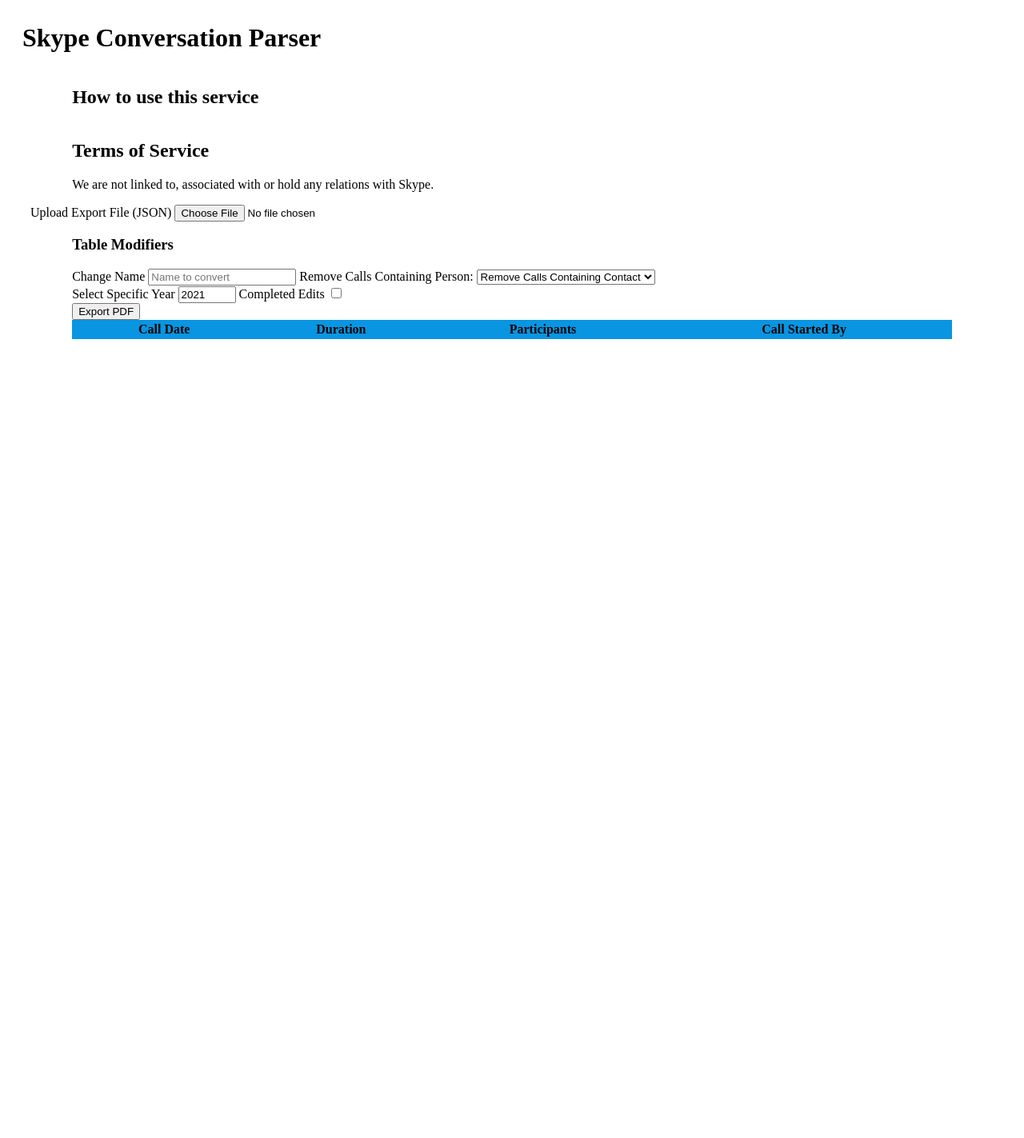
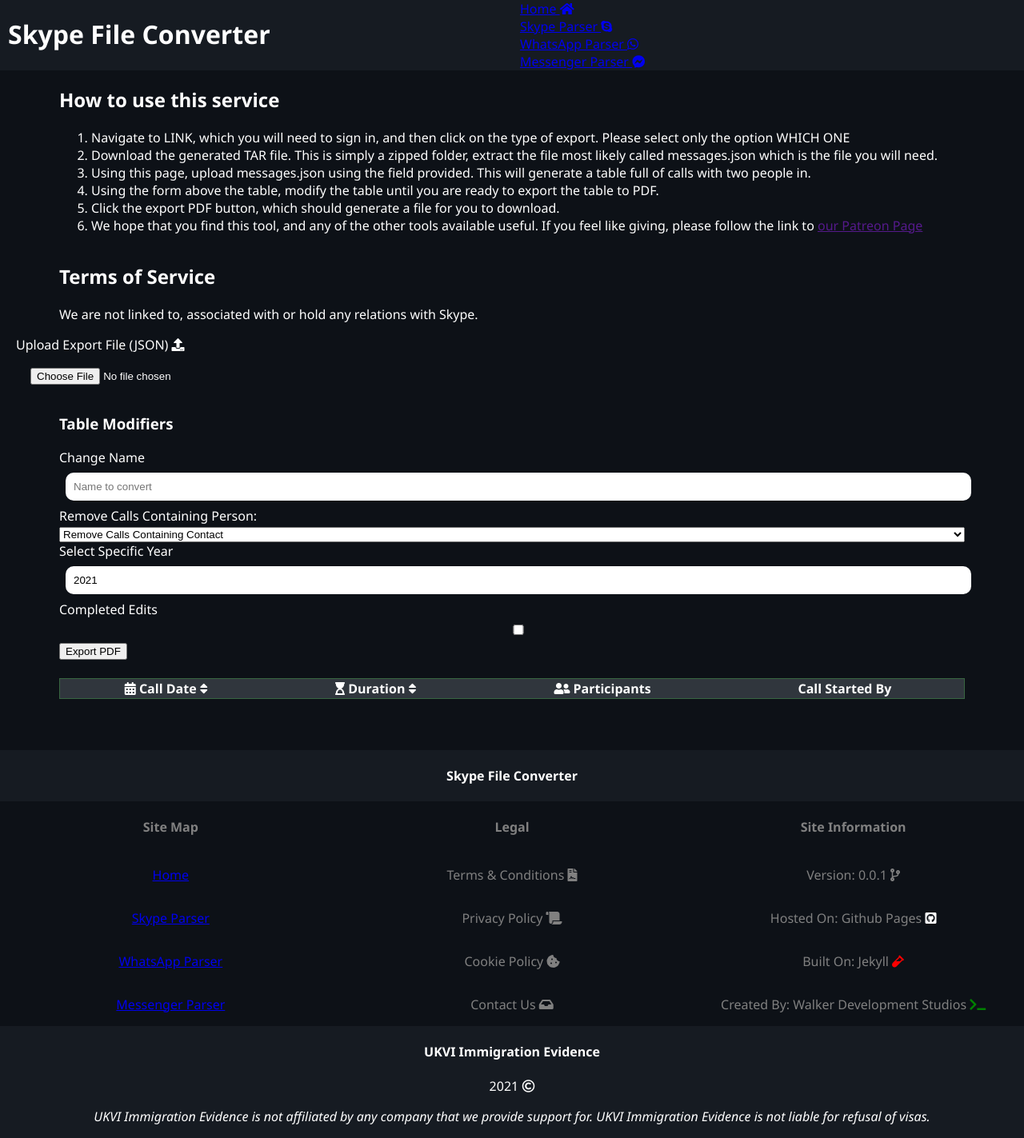
Before and after one commit to SamuelDW/immigrationevidencehelper, a Jekyll site: the page built from skype-converter.html, in a window 1280 px wide. Shown: the whole page at 80% size. Built offline with Jekyll 4.4.1, drawn with Linux system fonts in a browser that asks for light colours; before the commit the page ends 900 px from its top, so only the background shows below that.

Commit message:
Universal Page Additions

```diff
--- /dev/null
+++ b/_data/site-information.yml
@@ -0,0 +1,19 @@
+- name: Version
+  value: 0.0.1
+  icon: <i class="fas fa-code-branch"></i>
+
+- name: Hosted On
+  value: Github Pages
+  icon: <i class="fab fa-github-square" style="color:white;"></i>
+
+- name: Built On
+  value: Jekyll
+  icon: <i class="fas fa-vial" style="color:red;"></i>
+
+- name: Created By
+  value: Walker Development Studios
+  icon: <i class="fas fa-terminal" style="color:green;"></i>
+
+# - name: UKVI Immigration Helper
+#   value: ~
+#   icon: <i class="fas fa-hands-helping"></i>
--- /dev/null
+++ b/_data/site-legal.yml
@@ -0,0 +1,11 @@
+- name: Terms & Conditions
+  icon: <i class="fas fa-file-contract"></i>
+
+- name: Privacy Policy
+  icon: <i class="fas fa-scroll"></i>
+
+- name: Cookie Policy
+  icon: <i class="fas fa-cookie-bite"></i>
+
+- name: Contact Us
+  icon: <i class="fas fa-inbox"></i>
--- /dev/null
+++ b/_data/site-links.yml
@@ -0,0 +1,15 @@
+- name: Home
+  link: /
+  icon: <i class="fas fa-home"></i>
+
+- name: Skype Parser
+  link: /skype-converter
+  icon: <i class="fab fa-skype"></i>
+
+- name: WhatsApp Parser
+  link: /whatsapp-converter
+  icon: <i class="fab fa-whatsapp"></i>
+
+- name: Messenger Parser
+  link: /messenger-converter
+  icon: <i class="fab fa-facebook-messenger"></i>
--- /dev/null
+++ b/_data/skype-export-instructions.yml
@@ -0,0 +1,17 @@
+- step: One
+  description: Navigate to LINK, which you will need to sign in, and then click on the type of export. Please select only the option WHICH ONE
+
+- step: Two
+  description: Download the generated TAR file. This is simply a zipped folder, extract the file most likely called messages.json which is the file you will need.
+
+- step: Three
+  description: Using this page, upload messages.json using the field provided. This will generate a table full of calls with two people in.
+
+- step: Four
+  description: Using the form above the table, modify the table until you are ready to export the table to PDF.
+
+- step: Five
+  description: Click the export PDF button, which should generate a file for you to download.
+
+- step: Six
+  description: We hope that you find this tool, and any of the other tools available useful. If you feel like giving, please follow the link to <a href="">our Patreon Page</a>
--- /dev/null
+++ b/_includes/footer.html
@@ -0,0 +1,57 @@
+<footer>
+    <div class="grid-container">
+        <div class="grid-100 mobile-grid-100" id="footer-header">
+            <h4>{{ page.title }}</h4>
+        </div>
+
+        <div class="grid-100 tablet-grid-100 mobile-grid-100 grid-parent" id="footer-links-container">
+            <!-- Site Navigation Column -->
+            <div class="grid-33 mobile-grid-100 grid-parent">
+                <div class="grid-90 prefix-5" style="text-align: center;">
+                    <h4>Site Map</h4>
+                </div>
+                <div class="footer-links">
+                    {% for  page in site.data.site-links %}
+                        <div class="grid-100 mobile-grid-100 footer-links-item">
+                            <p><a href="{{page.link}}">{{page.name}}</a></p>
+                        </div>
+                    {% endfor %}
+                </div>
+            </div>
+            <!-- Site Legal -->
+            <div class="grid-33 mobile-grid-100 grid-parent">
+                <div class="grid-90 prefix-5" style="text-align: center;">
+                    <h4>Legal</h4>
+                </div>
+                <div class="footer-links">
+                    {% for legal in site.data.site-legal %}
+                        <div class="grid-100 mobile-grid-100 footer-links-item">
+                            <p>{{legal.name}} {{legal.icon}}</p>
+                        </div>
+                    {% endfor %}
+                </div>
+            </div>
+            <!-- Site Information Column -->
+            <div class="grid-33 mobile-grid-100 grid-parent">
+                <div class="grid-90 prefix-5" style="text-align: center;">
+                    <h4>Site Information</h4>
+                </div>
+                <div class="footer-links">
+                    {% for info in site.data.site-information %}
+                        <div class="grid-100 mobile-grid-100 footer-links-item">
+                            <p>{{info.name}}:</p>
+                            <p>{{info.value}} {{info.icon}}</p>
+                        </div>
+                    {% endfor %}
+                </div>
+            </div>
+        </div>
+        <div class="grid-100 mobile-grid-100" id="footer-footer">
+            <h4>UKVI Immigration Evidence</h4>
+            <p>{{ 'now' | date: "%Y" }} <i class="far fa-copyright"></i></p>
+            <p><i>UKVI Immigration Evidence is not affiliated by any company that we provide
+                support for. UKVI Immigration Evidence is not liable for refusal of visas.
+            </i></p>
+        </div>
+    </div>
+</footer>
--- a/_includes/header.html
+++ b/_includes/header.html
@@ -1,7 +1,10 @@
 <header>
     <div class="grid-container">
         <div class="grid-50">
-            <h1>Skype Conversation Parser</h1>
+            <h1>{{page.title}}</h1>
+        </div>
+        <div class="grid-50 grid-parent">
+            {% include navigation.html %}
         </div>
     </div>
 </header>
--- /dev/null
+++ b/_includes/navigation.html
@@ -0,0 +1,7 @@
+<nav>
+    {% for link in site.data.site-links %}
+        <div class="grid-100">
+            <a href="{{link.link}}">{{link.name}} {{link.icon}}</a>
+        </div>
+    {% endfor %}
+</nav>
--- a/_layouts/default.html
+++ b/_layouts/default.html
@@ -4,13 +4,13 @@
         <title>{{ page.title }}</title>
         <link rel="stylesheet" href="/assets/css/styles.css">
         <link rel="shortcut icon" type="image/png" href="/favicon.ico">
+        <link rel="stylesheet" href="https://use.fontawesome.com/releases/v5.15.4/css/all.css" integrity="sha384-DyZ88mC6Up2uqS4h/KRgHuoeGwBcD4Ng9SiP4dIRy0EXTlnuz47vAwmeGwVChigm" crossorigin="anonymous">
+        <meta name="viewport" content="width=device-width, initial-scale=1, minimum-scale=1, maximum-scale=1"/>
     </head>
     <body>
         {% include header.html %}
         {{ content }}
-
-        <script src="/assets/js/upload.js"></script>
-        <script src="/assets/js/display_results.js"></script>
+        {% include footer.html %}
         <script src="https://cdnjs.cloudflare.com/ajax/libs/html2pdf.js/0.10.1/html2pdf.bundle.min.js" integrity="sha512-GsLlZN/3F2ErC5ifS5QtgpiJtWd43JWSuIgh7mbzZ8zBps+dvLusV+eNQATqgA/HdeKFVgA5v3S/cIrLF7QnIg==" crossorigin="anonymous" referrerpolicy="no-referrer"></script>
     </body>
 </html>
--- a/_sass/abstracts/_variables.scss
+++ b/_sass/abstracts/_variables.scss
@@ -0,0 +1,15 @@
+/**
+ * Primary Colours
+ */
+$primary-blue: blue;
+$smokey-grey: #161B22;
+$murky-green: #386641;
+$deep-blue: #0D1117;
+$white: #FFFFFF;
+$faded-grey: #30363D;
+
+/**
+ * Skype area variables
+ */
+$upload-button-color: $primary-blue;
+$table-border-color: $murky-green;
--- /dev/null
+++ b/_sass/base/_universal.scss
@@ -0,0 +1,17 @@
+body {
+    width: 100%;
+    margin: 0;
+    padding: 0;
+
+    font-family:'Segoe UI', Tahoma, Geneva, Verdana, sans-serif;
+}
+
+* {
+    box-sizing: border-box;
+}
+
+.grid-container {
+    width: 100%;
+    padding: 0;
+    margin: 0;
+}
--- /dev/null
+++ b/_sass/layout/_footer.scss
@@ -0,0 +1,29 @@
+footer {
+    width: 100%;
+    margin: 0;
+    padding: 0;
+    margin-top: 5%;
+
+    #footer-header,
+    #footer-footer {
+        background-color: #161B22;
+        text-align: center;
+    }
+
+    .footer-links {
+        text-align: center;
+    }
+
+    .footer-links-item {
+        display: block ruby;
+    }
+
+    #footer-links-container {
+        display: flex;
+        color: grey;
+
+        @media screen and (max-width: 767px) {
+            display: block;
+        }
+    }
+}
--- /dev/null
+++ b/_sass/layout/_forms.scss
@@ -0,0 +1,17 @@
+input {
+    border: none;
+    padding: 10px;
+    margin: 8px;
+    border-radius: 10px;
+    min-width: 100%;
+}
+
+select {
+    min-width: 100%;
+
+}
+
+option[value=""][disabled] {
+    color: grey;
+    background-color: darkgray;
+}
--- /dev/null
+++ b/_sass/layout/_header.scss
@@ -0,0 +1,3 @@
+header {
+    background-color: #161B22;
+}
--- a/_sass/main.scss
+++ b/_sass/main.scss
@@ -1,3 +1,12 @@
+@import 'abstracts/variables';
+
 @import 'vendors/unsemantic-grid-responsive-tablet.scss';
 
+@import 'base/universal';
+
 @import 'pages/skype-call';
+
+
+@import 'layout/header';
+@import 'layout/footer';
+@import 'layout/forms';
--- a/_sass/pages/_skype-call.scss
+++ b/_sass/pages/_skype-call.scss
@@ -1,18 +1,29 @@
 #skype-table {
-    border: 2px solid #0995E1;
+    border: 1px solid $table-border-color;
     width: 100%;
     border-collapse: collapse;
+    margin-top: 2%;
 }
 
 tr {
     text-align: center;
-    border-bottom: 1px solid #0995E1;
+    border-bottom: 1px solid #386641;
+    text-transform: capitalize;
 
     &:nth-child(even) {
-        background-color: pink;
+        background-color: #30363D;
     }
 }
 
 th {
-    background-color: #0995E1;
+    background-color: #30363D;
 }
+
+body {
+    background-color: #0D1117;
+    color: white;
+}
+
+.hidden {
+    display: none;
+}
```
Also changed, not shown: 404.html (+3 -17 lines), _layouts/skype_view.html (deleted, +0 -57 lines), README.md.
